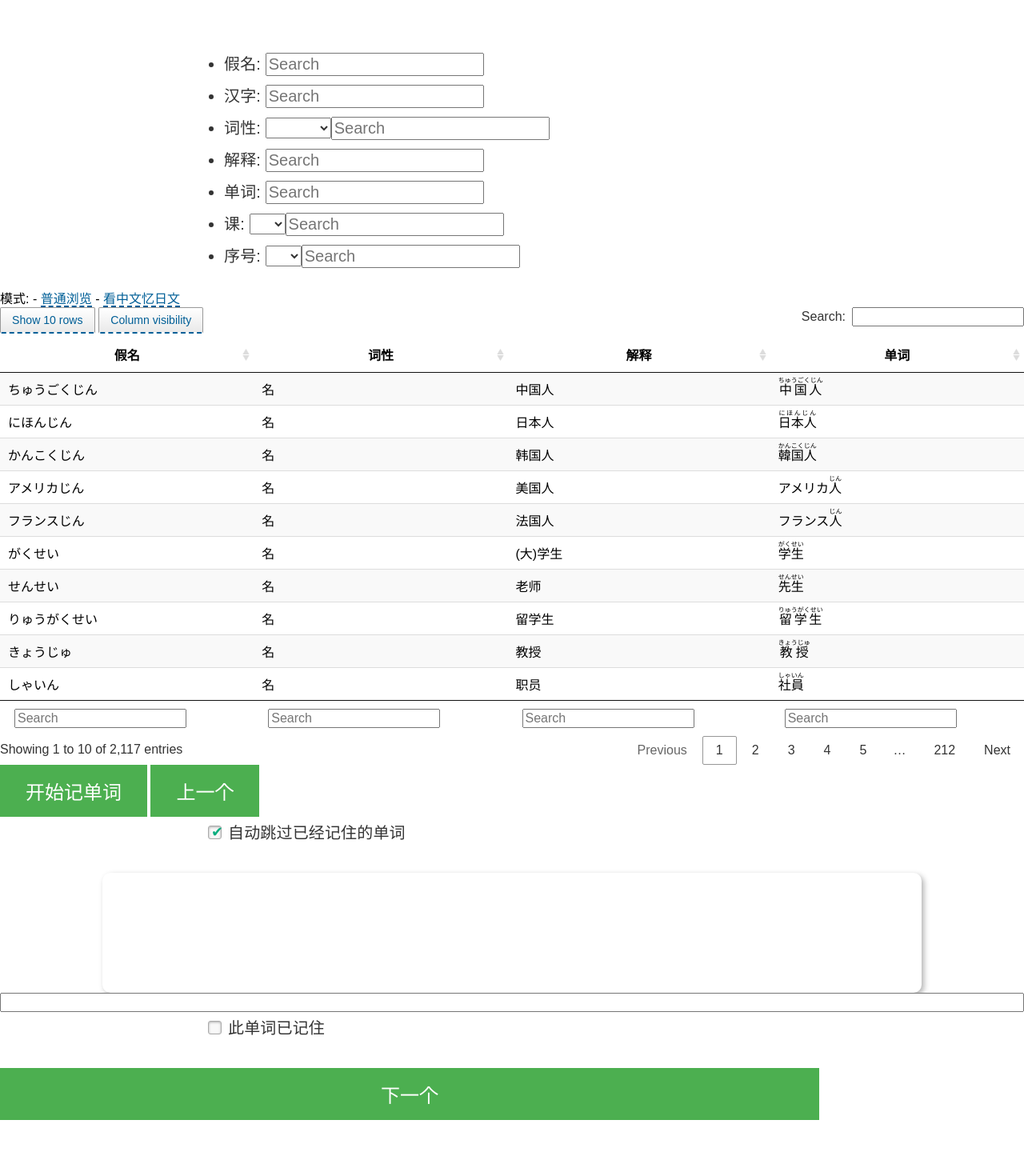
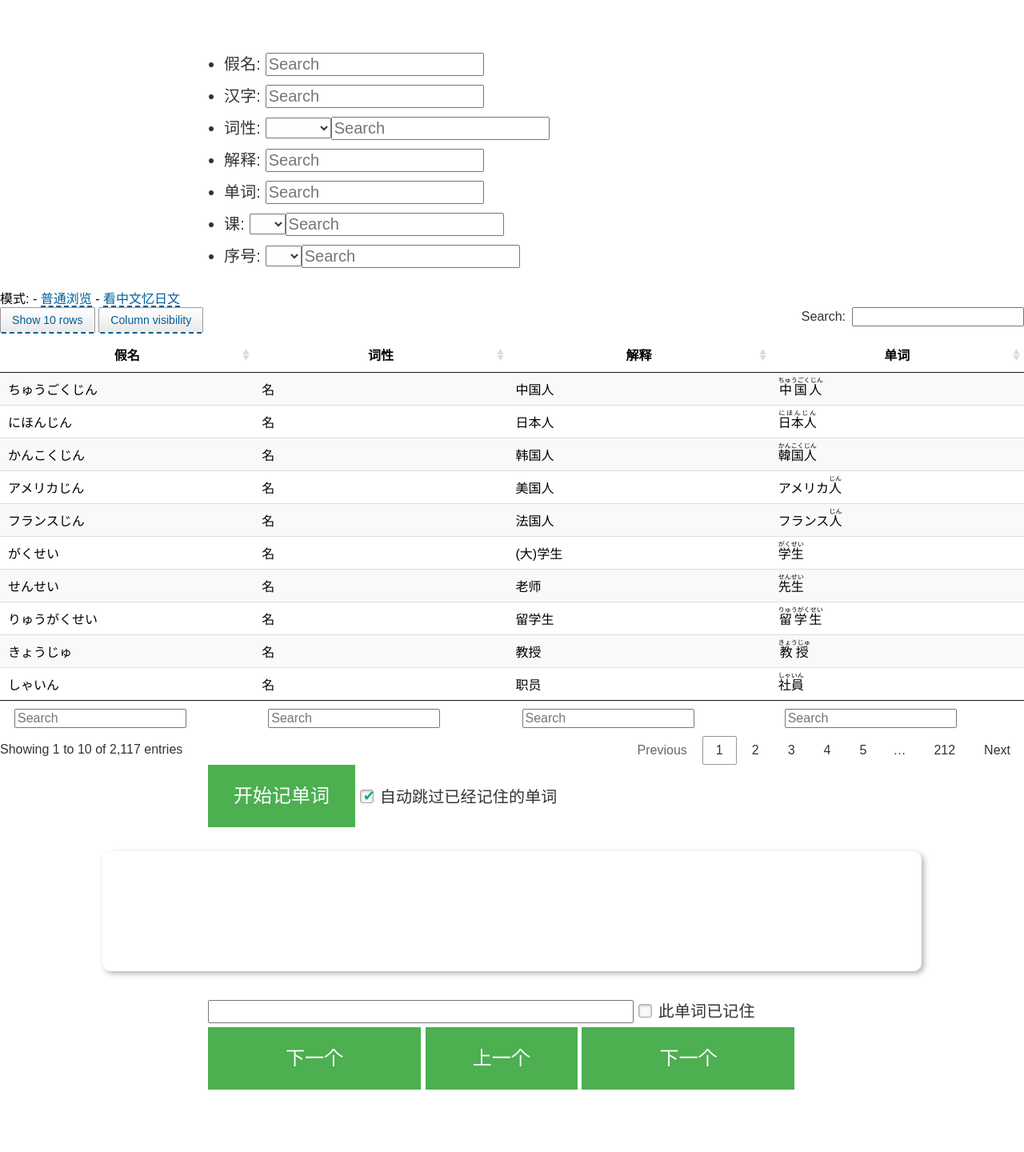
Before and after one commit to wizicer/LearnJapan, a Jekyll site: the page built from uwp/word.md, in a window 1280 px wide. Shown: the whole page at 80% size. Built offline with Jekyll 4.4.1, drawn with Linux system fonts in a browser that asks for light colours.

Commit message:
styled the word recite box

```diff
--- a/_includes/wordrecite.md
+++ b/_includes/wordrecite.md
@@ -1,21 +1,22 @@
 <div id="wordrecite">
-<button class="toggle-start">开始记单词</button>
-<button class="toggle-previous">上一个</button>
 <p>
+  <button class="toggle-start">开始记单词</button>
   <input id="onlyremember" type="checkbox" checked />
   <label for="onlyremember">自动跳过已经记住的单词</label>
+  <span id="card-summary"></span>
+  <div class="card">
+    <p id="content"></p>
+  </div>
 </p>
-<div id="card-summary"></div>
-<div class="card">
-  <p id="content"></p>
-</div>
-<input id="trialtext" type="textbox" />
 <p>
+  <input id="trialtext" type="textbox" />
   <input id="wordremember" type="checkbox" />
   <label for="wordremember">此单词已记住</label>
+  <button class="toggle-next">下一个</button>
+  <button class="toggle-previous">上一个</button>
+  <button class="toggle-next">下一个</button>
 </p>
 
-<button class="toggle-next">下一个</button>
 </div>
 
 <script>
@@ -104,7 +105,7 @@ $(document).ready(function() {
 </script>
 <style>
 #trialtext {
-  width: 100%;
+  width: 70%;
 }
 .card {
   margin-right: 10px;
@@ -133,8 +134,11 @@ button {
   display: inline-block;
   font-size: 24px;
 }
+button.toggle-previous {
+  width: 25%;
+}
 button.toggle-next {
-  width: 80%;
+  width: 35%;
 }
 
 /* Base for label styling */
```
